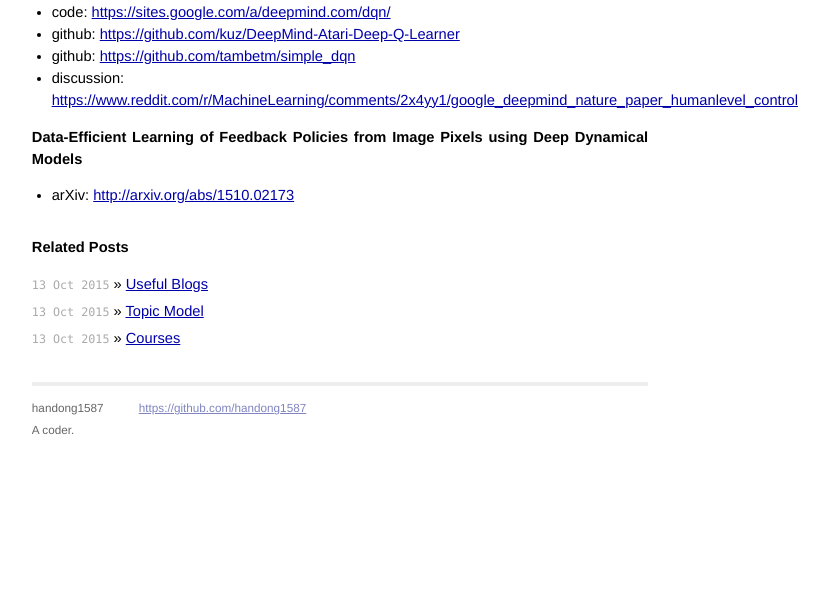
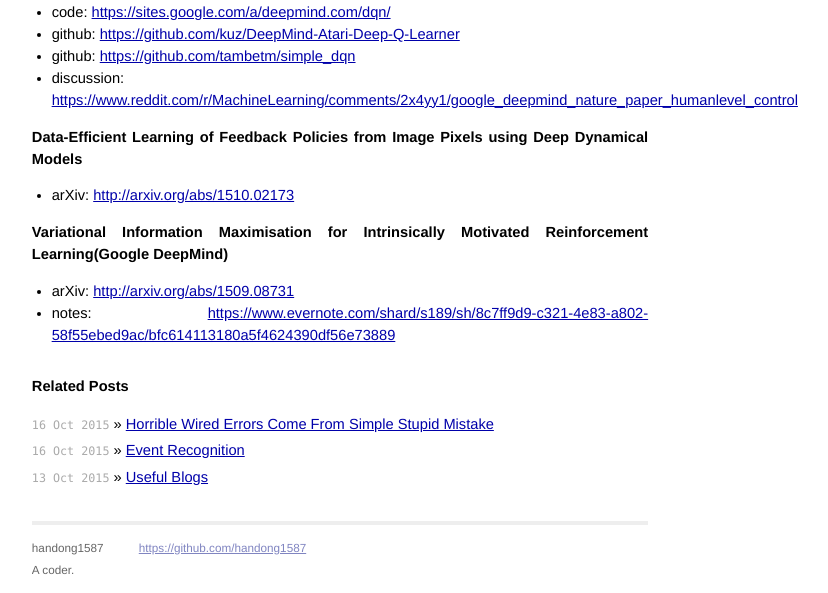
Before and after one commit to handong1587/handong1587.github.io, a Jekyll site: the page built from _posts/deep_learning/2015-09-11-reinforcement-learning.md, in a window 1280 px wide. Shown: the part 1127-1720 px from the top of the page, without its empty margins (300-1128 px from the left). Built offline with Jekyll 4.4.1, drawn with Linux system fonts in a browser that asks for light colours; Markdown is read by kramdown in place of the engine named in the settings; comment, search, counter and statistics services are not loaded; before the commit the page ends 1580 px from its top, so only the background shows below that.

Commit message:
update md

```diff
--- a/_posts/deep_learning/2015-09-11-reinforcement-learning.md
+++ b/_posts/deep_learning/2015-09-11-reinforcement-learning.md
@@ -49,3 +49,8 @@
 **Data-Efficient Learning of Feedback Policies from Image Pixels using Deep Dynamical Models**
 
 - arXiv: [http://arxiv.org/abs/1510.02173](http://arxiv.org/abs/1510.02173)
+
+**Variational Information Maximisation for Intrinsically Motivated Reinforcement Learning(Google DeepMind)**
+
+- arXiv: [http://arxiv.org/abs/1509.08731](http://arxiv.org/abs/1509.08731)
+- notes: [https://www.evernote.com/shard/s189/sh/8c7ff9d9-c321-4e83-a802-58f55ebed9ac/bfc614113180a5f4624390df56e73889](https://www.evernote.com/shard/s189/sh/8c7ff9d9-c321-4e83-a802-58f55ebed9ac/bfc614113180a5f4624390df56e73889)
--- /dev/null
+++ b/_posts/programming_study/2015-10-16-horrible-wired-errors-come-from-simple-stupid-mistake.md
@@ -0,0 +1,10 @@
+---
+layout: post
+categories: programming_study
+title: Horrible Wired Errors Come From Simple Stupid Mistake
+---
+
+{{ page.title }}
+================
+
+<p class="meta">16 Oct 2015 - Beijing</p>
```
Also changed, not shown: _posts/deep_learning/2015-08-26-pedestrian-detection.md (+1 -0 lines), _posts/deep_learning/2015-10-09-memory-networks.md (+4 -0 lines), _posts/deep_learning/2015-10-16-event-recognition.md (added, +14 -0 lines).
